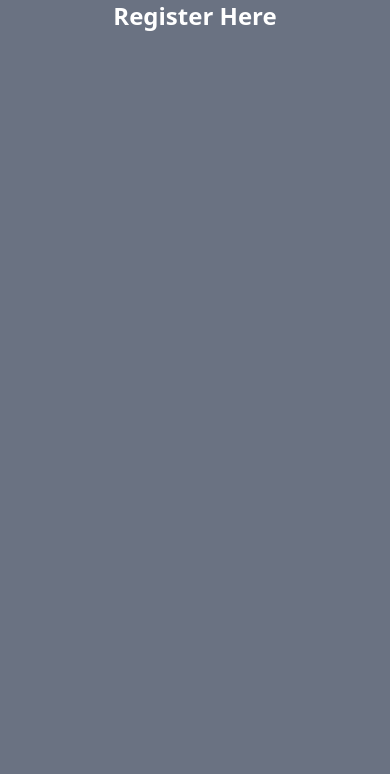
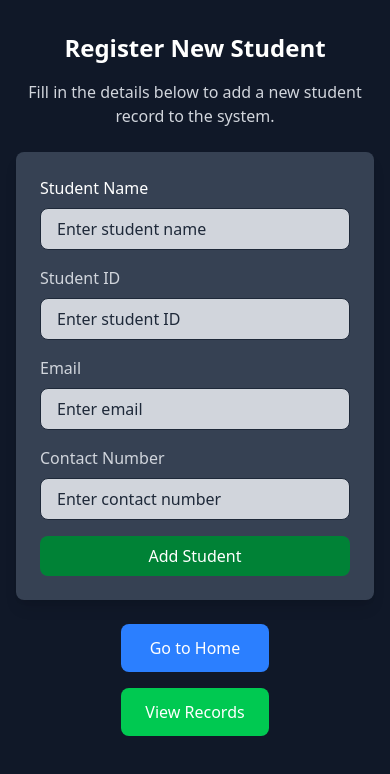
Before and after one commit to Dipakdarade/Student-Management, a website: page html/register.html in a window 390 px wide. Drawn offline with nearby package versions, Linux system fonts and the light colour scheme; files that its build step writes are made by us from their sources.

Commit message:
added responsive homepage and register page with navigation

```diff
--- a/html/index.html
+++ b/html/index.html
@@ -8,14 +8,15 @@
     <title>Student Registration System</title>
 </head>
 
-<body class="bg-gray-900">
-    <h1 class="text-2xl sm:text-3xl md:text-4xl lg:text-5xl font-bold text-white text-center">
+<body class="bg-gray-900 min-h-screen flex flex-col justify-center items-center px-4">
+    <h1 class="text-2xl sm:text-3xl md:text-4xl lg:text-5xl font-bold text-white text-center mt-8">
         Welcome to Student Registration System
     </h1>
+    <h3 class="sm:text-xl md:text-2xl lg:text-3xl  text-gray-300 text-center mt-4">Register, manage, and view student records — anytime, anywhere</h3>
     <div class="flex flex-col sm:flex-row justify-center gap-4 mt-6">
         <a href="register.html"
-            class="px-6 py-3 bg-blue-500 text-white rounded-lg hover:bg-blue-600 text-center">Register Student</a>
-        <a href="results.html" class="px-6 py-3 bg-green-500 text-white rounded-lg hover:bg-green-600 text-center">View
+            class="px-6 py-3 bg-blue-500 text-white rounded-lg text-center hover:bg-blue-800 duration-500 hover:scale-95 ">Register Student</a>
+        <a href="results.html" class="px-6 py-3 bg-green-500 text-white text-center rounded-lg hover:bg-green-800 duration-500 hover:scale-95">View
             Records</a>
     </div>
 
--- a/html/register.html
+++ b/html/register.html
@@ -2,16 +2,54 @@
 <html lang="en">
 
 <head>
-    <meta charset="UTF-8">
-    <meta name="viewport" content="width=device-width, initial-scale=1.0">
-    <link rel="stylesheet" href="../dist/style.css">
+    <meta charset="UTF-8" />
+    <meta name="viewport" content="width=device-width, initial-scale=1.0" />
+    <link rel="stylesheet" href="../dist/style.css"/>
     <title>Register Student</title>
 </head>
 
-<body class="bg-gray-500">
-    <h1 class="text-2xl sm:text-3xl md:text-4xl lg:text-5xl font-bold text-white text-center">
-        Register Here
+<body class="bg-gray-900 min-h-screen flex flex-col items-center px-4">
+    <h1 class="text-2xl sm:text-3xl md:text-4xl lg:text-5xl font-bold text-white text-center mt-8">
+        Register New Student
     </h1>
+    <p class="sm:text-lg md:text-xl text-gray-300 text-center mt-4">
+        Fill in the details below to add a new student record to the system.
+    </p>
+    <form id="studentForm" class="max-w-lg w-full mx-auto bg-gray-700 p-6 mt-6 rounded-lg shadow-lg">
+        <div class="mb-4">
+            <label for="name" class="block text-white mb-2">Student Name</label>
+            <input type="text" id="name" name="name" placeholder="Enter student name" required
+                class="w-full px-4 py-2 rounded-lg border border-gray-800 focus:outline-none bg-gray-300 text-black placeholder-gray-800 focus:ring-2 focus:ring-blue-500 hover:border-blue-400" />
+        </div>
+
+        <div class="mb-4">
+            <label for="studentId" class="block text-gray-300 mb-2">Student ID</label>
+            <input type="number" id="studentId" name="studentId" placeholder="Enter student ID" required
+                class="w-full px-4 py-2 rounded-lg border border-gray-800 focus:outline-none bg-gray-300 text-black placeholder-gray-800 focus:ring-2 focus:ring-blue-500 hover:border-blue-400" />
+        </div>
+
+        <div class="mb-4">
+            <label for="email" class="block text-gray-300 mb-2">Email</label>
+            <input type="email" id="email" name="email" placeholder="Enter email" required
+                class="w-full px-4 py-2 rounded-lg border border-gray-800 focus:outline-none bg-gray-300 text-black placeholder-gray-800 focus:ring-2 focus:ring-blue-500 hover:border-blue-400" />
+        </div>
+
+        <div class="mb-4">
+            <label for="contact" class="block text-gray-300 mb-2">Contact Number</label>
+            <input type="tel" id="contact" name="contact" minlength="10" maxlength="10" pattern="[0-9]{10}" placeholder="Enter contact number" required
+                class="w-full px-4 py-2 rounded-lg border border-gray-800 focus:outline-none bg-gray-300 text-black placeholder-gray-800 focus:ring-2 focus:ring-blue-500 hover:border-blue-400" />
+        </div>
+
+        <button type="submit" class="w-full bg-green-700 text-white py-2 rounded-lg hover:bg-green-800 duration-500">
+            Add Student
+        </button>
+    </form>
+     <div class="flex flex-col sm:flex-row justify-center gap-4 mt-6 mb-5">
+        <a href="index.html"
+            class="px-6 py-3 bg-blue-500 text-white rounded-lg text-center hover:bg-blue-800 duration-500 hover:scale-95 ">Go to Home</a>
+        <a href="results.html" class="px-6 py-3 bg-green-500 text-white text-center rounded-lg hover:bg-green-800 duration-500 hover:scale-95">View
+            Records</a>
+    </div>
 </body>
 
 </html>
--- a/html/results.html
+++ b/html/results.html
@@ -7,11 +7,14 @@
     <link rel="stylesheet" href="../dist/style.css">
     <title>Student Records</title>
 </head>
+<body class="bg-gray-900 min-h-screen flex flex-col items-center px-4">
+  <h1 class="text-2xl sm:text-3xl md:text-4xl lg:text-5xl font-bold text-white text-center mt-8">
+    View Student Records
+</h1>
+<p class="sm:text-lg md:text-xl text-gray-300 text-center mt-4">
+    Browse, edit, or delete registered student details from the system.
+</p>
 
-<body class="bg-gray-500">
-    <h1 class="text-2xl sm:text-3xl md:text-4xl lg:text-5xl font-bold text-white text-center">
-        Records
-    </h1>
 </body>
 
 </html>
```
